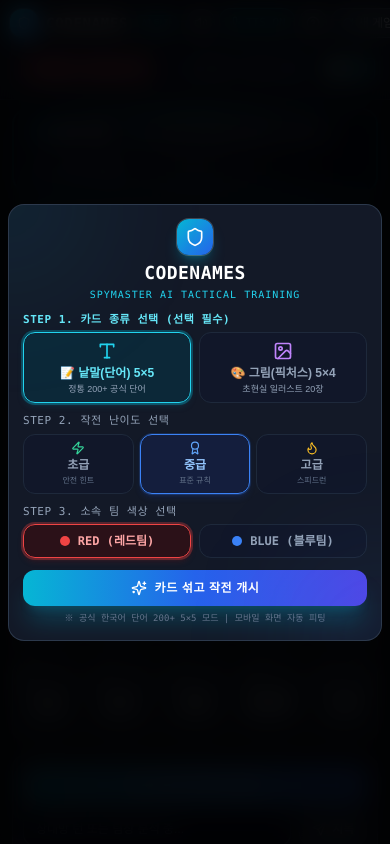
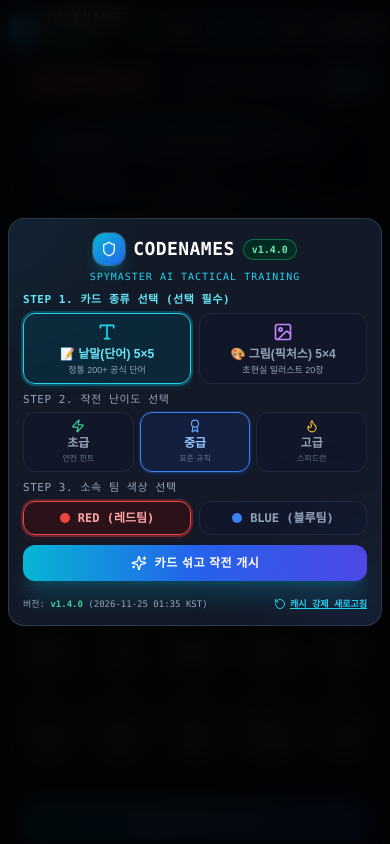
Before and after one commit to kiuza1004/codename, a React (Vite) app: page / in a window 390 px wide. Shown: the top 844 px of the page. Built offline with nearby package versions, Linux system fonts and the light colour scheme; the HTML template or start-up script is replaced by a standard one; a web font is replaced by a local one.

Commit message:
feat: add version v1.4.0 banner, cache reload button, no-cache meta tags and crystal-clear panel separation

```diff
--- a/src/App.tsx
+++ b/src/App.tsx
@@ -102,7 +102,7 @@ export const App: React.FC = () => {
       {/* 푸터: 크레딧 및 PWA 안내 가이드라인 */}
       <footer className="w-full bg-[#080a0f] border-t border-slate-900 py-3 px-4 text-center text-xs text-slate-500 font-mono">
         <div className="max-w-6xl mx-auto flex flex-col sm:flex-row items-center justify-between gap-2">
-          <span>CODENAMES : SPYMASTER AI TRAINING WEBAPP © 2026</span>
+          <span>CODENAMES : SPYMASTER AI TRAINING WEBAPP <strong className="text-emerald-400">v1.4.0</strong> (2026.11.25)</span>
           <span className="text-amber-500/80">
             ※ PWA 안내: 캐시가 꼬일 수 있으니 꼭 기존 앱을 완전히 삭제하고 설치하셔야 합니다.
           </span>
--- a/src/components/SetupModal.tsx
+++ b/src/components/SetupModal.tsx
@@ -1,6 +1,7 @@
 import React, { useState } from 'react';
 import { Difficulty, GameMode, TeamColor } from '../types/game';
-import { Shield, Sparkles, Shuffle, Flame, Zap, Award, Type, Image as ImageIcon } from 'lucide-react';
+import { APP_VERSION, APP_BUILD_DATE, forceCacheReload } from '../constants/version';
+import { Shield, Sparkles, Shuffle, Flame, Zap, Award, Type, Image as ImageIcon, RotateCcw } from 'lucide-react';
 
 interface SetupModalProps {
   onStart: (difficulty: Difficulty, team: TeamColor, mode: GameMode) => void;
@@ -18,27 +19,32 @@ export const SetupModal: React.FC<SetupModalProps> = ({ onStart, isShuffling })
 
   return (
     <div className="fixed inset-0 z-50 flex items-center justify-center bg-black/85 backdrop-blur-md p-2 sm:p-4 overflow-y-auto animate-fadeIn">
-      {/* 📱 모바일/PC 화면 최적화 피팅: 스크롤 없이 한 화면에 딱 컴팩트하게 들어오는 모달 창 */}
+      {/* 📱 모바일/PC 화면 최적화 피팅 */}
       <div className="w-full max-w-md bg-[#131927] border border-slate-700/80 rounded-2xl sm:rounded-3xl p-3.5 sm:p-6 shadow-2xl relative overflow-hidden my-auto max-h-[96dvh] flex flex-col justify-between">
         {/* 장식용 배경 글로우 */}
         <div className="absolute -top-20 -left-20 w-40 h-40 bg-cyan-500/10 rounded-full blur-3xl pointer-events-none"></div>
         <div className="absolute -bottom-20 -right-20 w-40 h-40 bg-blue-500/10 rounded-full blur-3xl pointer-events-none"></div>
 
-        {/* 상단 엠블럼 (컴팩트 최적화) */}
-        <div className="flex flex-col items-center text-center mb-2.5 sm:mb-4">
-          <div className="w-9 h-9 sm:w-11 sm:h-11 rounded-xl bg-gradient-to-br from-cyan-500 to-blue-600 flex items-center justify-center shadow-lg shadow-cyan-500/30 ring-1 ring-white/20 mb-1">
-            <Shield className="w-5 h-5 text-white" />
+        {/* 상단 엠블럼 및 버전 뱃지 (최신 버전 명시) */}
+        <div className="flex flex-col items-center text-center mb-2 sm:mb-3">
+          <div className="flex items-center gap-2 mb-1">
+            <div className="w-8 h-8 sm:w-10 sm:h-10 rounded-xl bg-gradient-to-br from-cyan-500 to-blue-600 flex items-center justify-center shadow-lg shadow-cyan-500/30 ring-1 ring-white/20">
+              <Shield className="w-4 h-4 sm:w-5 sm:h-5 text-white" />
+            </div>
+            <h2 className="text-lg sm:text-xl font-black text-white tracking-wide font-mono">
+              CODENAMES
+            </h2>
+            <span className="text-[10px] font-mono font-bold px-2 py-0.5 rounded-full bg-emerald-950 border border-emerald-500/50 text-emerald-300">
+              {APP_VERSION}
+            </span>
           </div>
-          <h2 className="text-lg sm:text-xl font-black text-white tracking-wide font-mono">
-            CODENAMES
-          </h2>
           <p className="text-[10px] text-cyan-400 font-mono tracking-widest">
             SPYMASTER AI TACTICAL TRAINING
           </p>
         </div>
 
-        {/* STEP 1: 카드 종류 선택 (가장 먼저 선택) */}
-        <div className="mb-2.5 sm:mb-3.5">
+        {/* STEP 1: 카드 종류 선택 */}
+        <div className="mb-2 sm:mb-3">
           <label className="block text-[11px] font-mono uppercase tracking-wider text-cyan-300 font-bold mb-1 sm:mb-1.5">
             STEP 1. 카드 종류 선택 (선택 필수)
           </label>
@@ -76,7 +82,7 @@ export const SetupModal: React.FC<SetupModalProps> = ({ onStart, isShuffling })
         </div>
 
         {/* STEP 2: 난이도 설정 */}
-        <div className="mb-2.5 sm:mb-3.5">
+        <div className="mb-2 sm:mb-3">
           <label className="block text-[11px] font-mono uppercase tracking-wider text-slate-400 mb-1 sm:mb-1.5">
             STEP 2. 작전 난이도 선택
           </label>
@@ -129,7 +135,7 @@ export const SetupModal: React.FC<SetupModalProps> = ({ onStart, isShuffling })
         </div>
 
         {/* STEP 3: 팀 색상 선택 */}
-        <div className="mb-3 sm:mb-4">
+        <div className="mb-2.5 sm:mb-3.5">
           <label className="block text-[11px] font-mono uppercase tracking-wider text-slate-400 mb-1 sm:mb-1.5">
             STEP 3. 소속 팀 색상 선택
           </label>
@@ -184,10 +190,19 @@ export const SetupModal: React.FC<SetupModalProps> = ({ onStart, isShuffling })
           )}
         </button>
 
-        {/* 안내문 */}
-        <p className="text-[9px] sm:text-[10px] text-center text-slate-500 font-mono mt-1.5 sm:mt-2">
-          ※ {selectedMode === 'picture' ? '독창적 일러스트 픽처스 5×4 모드' : '공식 한국어 단어 200+ 5×5 모드'} | 모바일 화면 자동 피팅
-        </p>
+        {/* 하단 버전 정보 및 캐시 클리어 버튼 */}
+        <div className="mt-2 pt-2 border-t border-slate-800/80 flex items-center justify-between text-[9px] sm:text-[10px] text-slate-400 font-mono">
+          <span>버전: <strong className="text-emerald-400">{APP_VERSION}</strong> ({APP_BUILD_DATE})</span>
+          <button
+            type="button"
+            onClick={forceCacheReload}
+            title="브라우저 캐시를 지우고 최신 버전을 다시 불러옵니다"
+            className="flex items-center gap-1 text-cyan-400 hover:text-cyan-300 underline font-bold"
+          >
+            <RotateCcw className="w-3 h-3" />
+            <span>캐시 강제 새로고침</span>
+          </button>
+        </div>
       </div>
     </div>
   );
--- a/src/components/SpymasterPanel.tsx
+++ b/src/components/SpymasterPanel.tsx
@@ -25,14 +25,18 @@ export const SpymasterPanel: React.FC<SpymasterPanelProps> = ({
   const teamLabel = playerTeam === 'red' ? '레드(RED)' : '블루(BLUE)';
 
   return (
-    <div className="w-full rounded-2xl border border-slate-800 bg-[#121724]/95 backdrop-blur-md p-2.5 sm:p-3.5 shadow-lg my-1 flex flex-col gap-2">
-      {/* 1. [맨 위] 이전 힌트 기록 */}
-      <div className="w-full">
+    <div className="w-full flex flex-col gap-2 my-1">
+      {/* 2번 화면 - 1. [맨 위] 이전 힌트 기록 패널 */}
+      <div className="w-full rounded-2xl border border-slate-700/70 bg-[#121725]/95 backdrop-blur-md p-2.5 sm:p-3.5 shadow-md">
         <div className="flex items-center justify-between">
-          <div className="flex items-center gap-1.5 text-xs font-mono font-bold text-slate-300">
+          <div className="flex items-center gap-2">
+            <div className="w-6 h-6 rounded-lg bg-cyan-950/80 border border-cyan-500/40 flex items-center justify-center">
               <History className="w-3.5 h-3.5 text-cyan-400" />
-            <span>이전 힌트 기록</span>
-            <span className="text-[10px] px-1.5 py-0.2 rounded bg-slate-800 text-slate-400 border border-slate-700">
+            </div>
+            <span className="text-xs font-mono font-bold text-slate-200 uppercase tracking-wider">
+              이전 힌트 기록
+            </span>
+            <span className="text-[10px] font-mono px-2 py-0.5 rounded-full bg-slate-800 text-cyan-300 border border-slate-700 font-bold">
               {hintHistory.length}건
             </span>
           </div>
@@ -41,10 +45,10 @@ export const SpymasterPanel: React.FC<SpymasterPanelProps> = ({
             <button
               type="button"
               onClick={() => setShowHistory(!showHistory)}
-              className="flex items-center gap-1 px-2.5 py-1 rounded-lg bg-slate-800/80 hover:bg-slate-700 text-[11px] text-cyan-300 border border-slate-700 transition-all font-mono"
+              className="flex items-center gap-1.5 px-3 py-1 rounded-xl bg-cyan-950/60 hover:bg-cyan-900/60 text-xs text-cyan-300 hover:text-white border border-cyan-500/40 transition-all font-mono font-bold shadow-sm"
             >
               <span>{showHistory ? '기록 접기' : '기록 열람'}</span>
-              {showHistory ? <ChevronUp className="w-3 h-3" /> : <ChevronDown className="w-3 h-3" />}
+              {showHistory ? <ChevronUp className="w-3.5 h-3.5" /> : <ChevronDown className="w-3.5 h-3.5" />}
             </button>
           ) : (
             <span className="text-[10px] text-slate-500 font-mono">기록 없음 (작전 개시 턴)</span>
@@ -53,13 +57,13 @@ export const SpymasterPanel: React.FC<SpymasterPanelProps> = ({
 
         {/* 힌트 히스토리 드롭다운 */}
         {showHistory && hintHistory.length > 0 && (
-          <div className="mt-2 p-2 bg-slate-900/90 rounded-xl border border-slate-800 animate-fadeIn">
-            <div className="grid grid-cols-1 sm:grid-cols-2 md:grid-cols-3 gap-1.5">
+          <div className="mt-2.5 pt-2.5 border-t border-slate-800 animate-fadeIn">
+            <div className="grid grid-cols-1 sm:grid-cols-2 md:grid-cols-3 gap-2">
               {hintHistory.map((h, i) => (
-                <div key={i} className="bg-slate-950/70 border border-slate-800/80 px-2.5 py-1 rounded-lg flex items-center justify-between text-xs">
+                <div key={i} className="bg-slate-900/90 border border-slate-800 px-3 py-1.5 rounded-xl flex items-center justify-between text-xs">
                   <span className="text-slate-400 font-mono text-[11px]">#{i + 1}턴</span>
                   <span className="font-bold text-cyan-300">"{h.word}"</span>
-                  <span className="font-mono text-amber-300 font-bold bg-amber-950/40 px-1.5 py-0.2 rounded border border-amber-500/30 text-[11px]">{h.count}장</span>
+                  <span className="font-mono text-amber-300 font-bold bg-amber-950/50 px-2 py-0.5 rounded border border-amber-500/40 text-[11px]">{h.count}장</span>
                 </div>
               ))}
             </div>
@@ -67,10 +71,9 @@ export const SpymasterPanel: React.FC<SpymasterPanelProps> = ({
         )}
       </div>
 
-      <div className="h-[1px] w-full bg-slate-800/80"></div>
-
-      {/* 2. [바로 아래] 팀장 힌트 (팀장 AI 본부 및 상태 메시지) */}
-      <div className="w-full flex items-center justify-between gap-3">
+      {/* 2번 화면 - 2. [바로 아래] 팀장 힌트 패널 (카드 바로 위에 배치) */}
+      <div className="w-full rounded-2xl border border-slate-700/70 bg-[#121725]/95 backdrop-blur-md p-2.5 sm:p-3.5 shadow-md">
+        <div className="flex items-center justify-between gap-3">
           <div className="flex items-center gap-2.5 sm:gap-3">
             <div className="relative shrink-0">
               <div className={`w-8 h-8 sm:w-9 sm:h-9 rounded-xl flex items-center justify-center border ${
@@ -86,7 +89,7 @@ export const SpymasterPanel: React.FC<SpymasterPanelProps> = ({
             <div>
               <div className="flex items-center gap-2">
                 <span className="text-xs font-mono font-bold tracking-wider text-slate-200">팀장 힌트</span>
-              <span className={`text-[10px] font-mono px-2 py-0.2 rounded-full uppercase font-bold border ${
+                <span className={`text-[10px] font-mono px-2 py-0.5 rounded-full uppercase font-bold border ${
                   playerTeam === 'red' ? 'bg-red-950/80 border-red-500/40 text-red-300' : 'bg-blue-950/80 border-blue-500/40 text-blue-300'
                 }`}>
                   {teamLabel}
@@ -101,5 +104,6 @@ export const SpymasterPanel: React.FC<SpymasterPanelProps> = ({
           </div>
         </div>
       </div>
+    </div>
   );
 };
--- /dev/null
+++ b/src/constants/version.ts
@@ -0,0 +1,22 @@
+export const APP_VERSION = 'v1.4.0';
+export const APP_BUILD_DATE = '2026-11-25 01:35 KST';
+export const APP_CHANGELOG = '이전 힌트 기록 상단 배치 & 팀장 작전 지령 삭제 & 암호 힌트 최상단 배치';
+
+export const forceCacheReload = () => {
+  if (typeof window !== 'undefined') {
+    // 모든 캐시 및 스토리지 비우기
+    try {
+      localStorage.clear();
+      sessionStorage.clear();
+      if ('caches' in window) {
+        caches.keys().then((names) => {
+          names.forEach((name) => caches.delete(name));
+        });
+      }
+    } catch {
+      // ignore
+    }
+    // 강제 새로고침
+    window.location.reload();
+  }
+};
```
Also changed, not shown: index.html (+3 -0 lines), src/components/Header.tsx (+20 -5 lines). Lines whose indentation alone changed are shown as unchanged.
